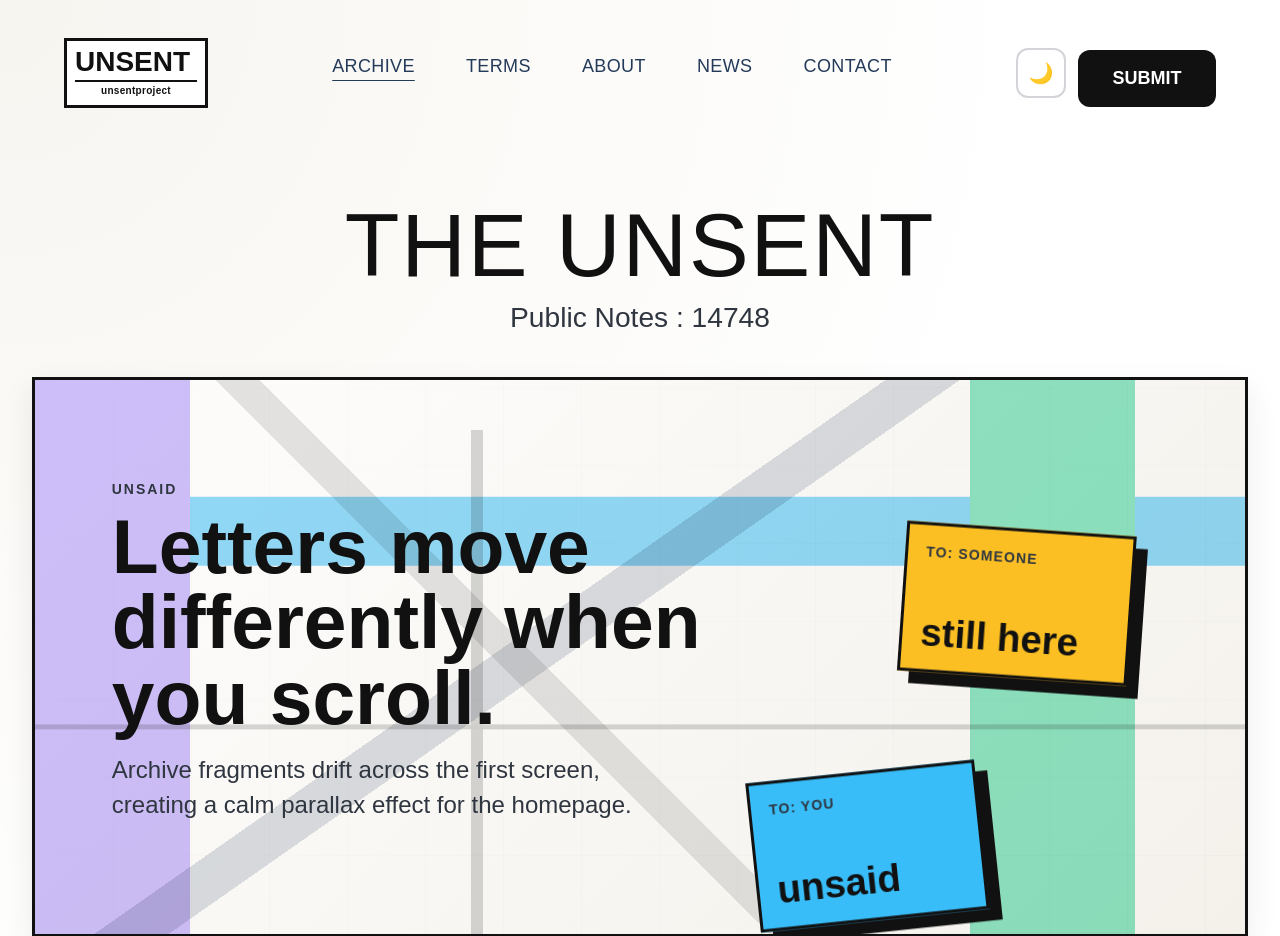
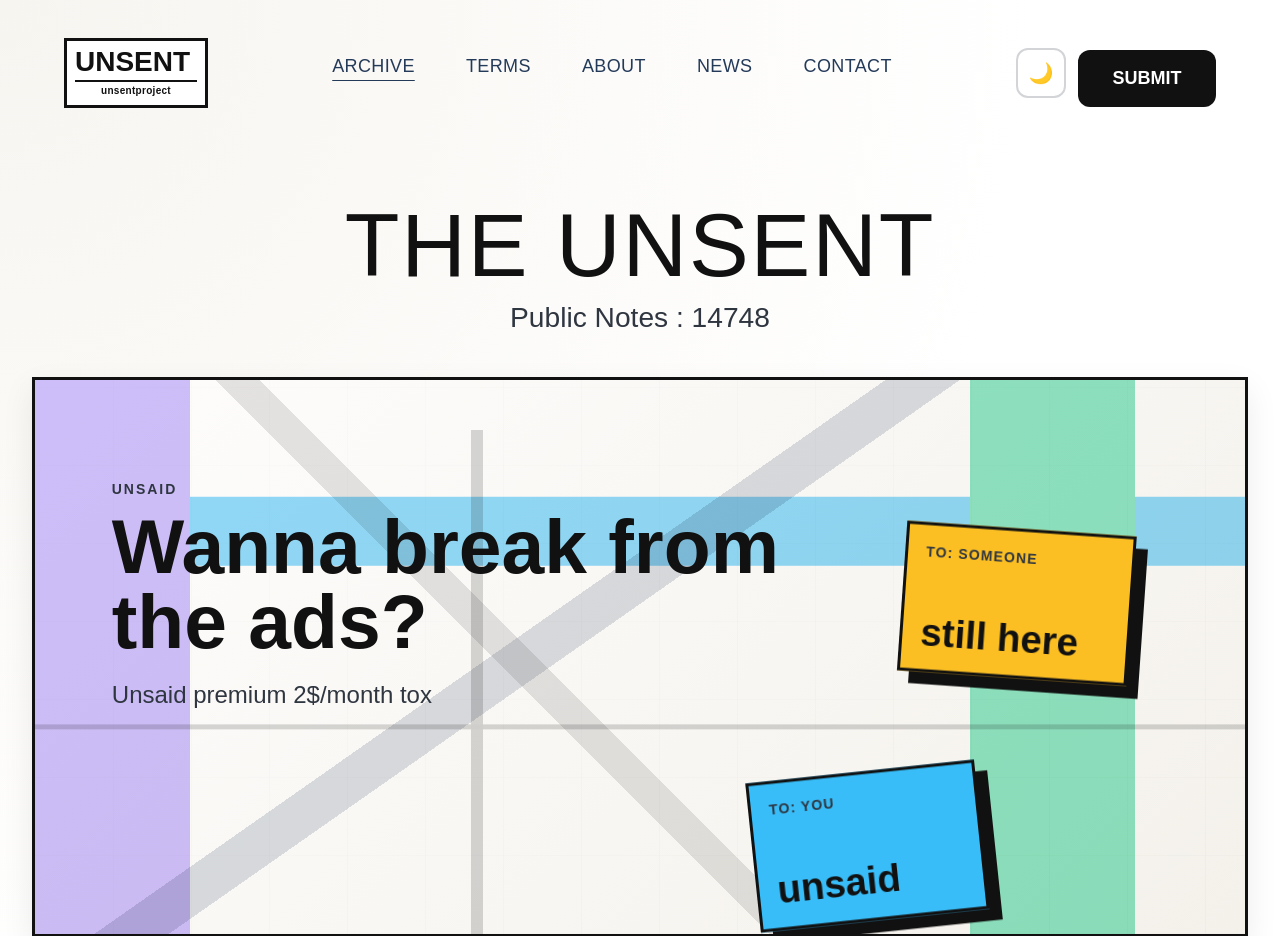
Before and after one commit to MaxManilko/Unsaid, a website: page index.html in a window 1280 px wide. Shown: the top 936 px of the page. Drawn offline with Linux system fonts and the light colour scheme; no server answers.

Commit message:
6 final final

```diff
--- a/index.html
+++ b/index.html
@@ -41,8 +41,8 @@
             <div class="parallax-layer parallax-front" data-parallax-speed="0.38"></div>
             <div class="parallax-copy" data-parallax-speed="0.18">
                 <p class="eyebrow">UNSAID</p>
-                <h1>Letters move differently when you scroll.</h1>
-                <p>Archive fragments drift across the first screen, creating a calm parallax effect for the homepage.</p>
+                <h1>Wanna break from the ads?</h1>
+                <p>Unsaid premium 2$/month tox</p>
             </div>
             <div class="parallax-note note-one" data-parallax-speed="0.45">
                 <span>To: Someone</span>
--- a/scripts/script.js
+++ b/scripts/script.js
@@ -19,7 +19,7 @@ document.addEventListener('DOMContentLoaded', function() {
         themeToggle.addEventListener('click', toggleTheme);
     }
 
-    // ПОШУК ТА ФІЛЬТР
+    // пралакс ефект
     const parallaxShowcase = document.querySelector('.parallax-showcase');
     if (parallaxShowcase && !window.matchMedia('(prefers-reduced-motion: reduce)').matches) {
         const parallaxItems = parallaxShowcase.querySelectorAll('[data-parallax-speed]');
@@ -67,6 +67,9 @@ document.addEventListener('DOMContentLoaded', function() {
         requestParallaxUpdate();
     }
 
+
+
+    // Фільтрація карток на сторінці архіву
     const searchInput = document.getElementById('archiveSearch');
     const filterBtn = document.querySelector('.archive-filter-btn');
 
```
